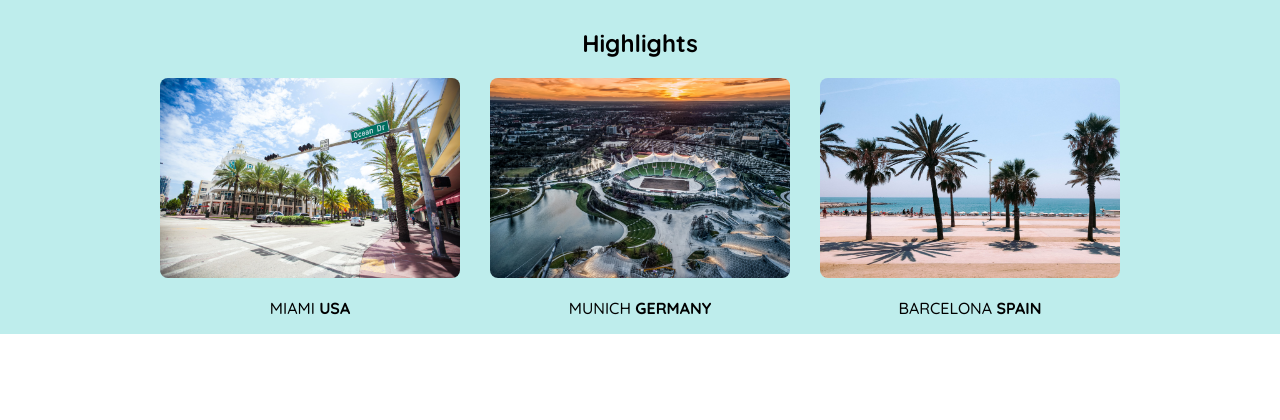
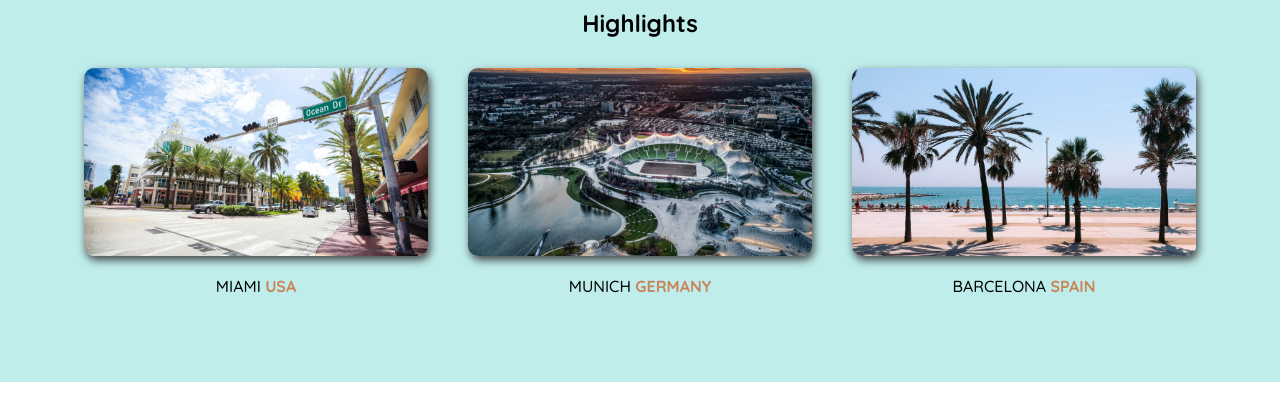
Before and after one commit to AhgamaSundar/Travel_page_web, a plain HTML site: page index.html in a window 1280 px wide. Shown: the part 802-1222 px from the top of the page. Before the commit the page ends 1136 px from the top, so only its background shows below. Drawn offline with Linux system fonts and the light colour scheme.

Commit message:
modified image

```diff
--- a/styles/index.css
+++ b/styles/index.css
@@ -44,33 +44,33 @@
 }
 #Destination {
   display: flex;
-  flex-direction: row;
-  width: 75%;
-  box-sizing: content-box;
-  justify-content: space-between;
-  align-items: center;
+  width: 90%;
   margin: auto;
+  margin-bottom: 40px;
 }
 #Destination p {
   text-transform: uppercase;
   text-align: center;
 }
-#Destination img {
-  width: 300px;
-  height: 200px;
-  border-radius: 8px;
+.Desti{
+    margin: 0 20px;
+}
+.Desti img {
+  height: 60%;
+  width: 100%;
+  box-shadow: 2px 4px 8px rgb(68,67,67);
+  border-radius: 10px;
+  object-fit: cover;
+
+}
+#highlights h2{
+    text-align: center;
+    margin-top: 0;
+    padding: 10px;
 }
 #highlights {
   background-color: rgb(190, 237, 236);
-  margin-top: 0;
-  border-top: 0;
 }
-h2 {
-  padding-top: 30px;
-  margin-top: 0;
-  text-align: center;
+p strong{
+    color: rgb(201,133,88);
 }
-#Destination img:hover{
-    box-shadow: 4px 4px 2px rgba(0, 0, 0, 0.559);
-
-}
--- a/styles/shared.css
+++ b/styles/shared.css
@@ -28,7 +28,7 @@ header{
 
 }
 
-ul {
+ ul {
     list-style: none;
     margin: 0;
     padding: 0;
```
